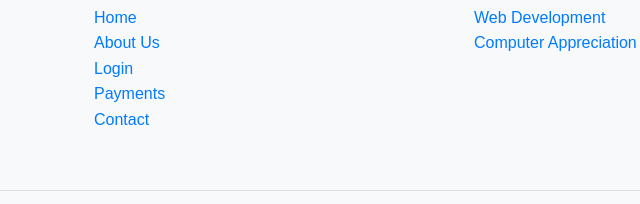
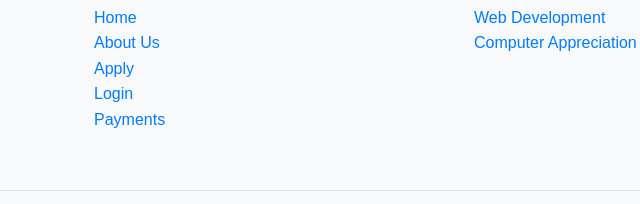
Before and after one commit to shamsu557/IT-School-Web, a plain HTML site: page apply.html in a window 1280 px wide. Shown: the part 698-902 px from the top of the page, 371-1011 px from the left. Drawn offline with nearby package versions, Linux system fonts and the light colour scheme.

Commit message:
Add files via upload

```diff
--- a/apply.html
+++ b/apply.html
@@ -156,9 +156,10 @@
                   <ul class="list-unstyled">
                       <li><a href="index.html">Home</a></li>
                       <li><a href="about.html">About Us</a></li>
+                      <li><a href="apply.html">Apply</a></li>
                       <li><a href="login.html">Login</a></li>
                       <li><a href="app_payment.html">Payments</a></li>
-                      <li><a href="#contact.html">Contact</a></li>
+
                       <!-- Add your other navbar links here -->
                   </ul>
               </div>
```
Also changed, not shown: about.html (+1 -0 lines), app_payment.html (+1 -0 lines), index.html (+1 -0 lines), login.html (+2 -1 lines).
